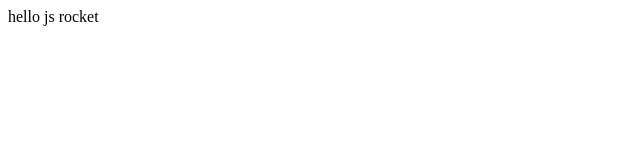
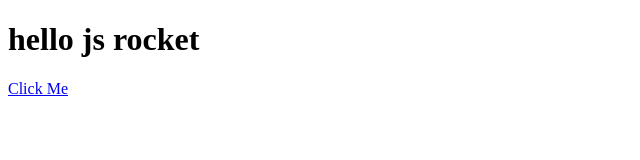
Before and after one commit to jackisgreat/js-rocket, a plain HTML site: page index.html in a window 1280 px wide. Shown: the whole page, without its empty margins (0-640 px from the left). Drawn offline with Linux system fonts and the light colour scheme.

Commit message:
sum java

```diff
--- /dev/null
+++ b/css/css.css
@@ -0,0 +1,2 @@
+@charset "UTF-8";
+/* CSS Document */
--- a/index.html
+++ b/index.html
@@ -2,13 +2,14 @@
 <html>
 <head>
 <meta charset="UTF-8">
-<title>Untitled Document</title>
+<title>JS Rocket</title>
+    <script type="text/javascript" src="javascript/java.js"></script>
+    <link href="css/css.css"
 </head>
 
 <body>
-    <script type="text/javascript">
-    console.log('hello there friends')
-    </script>
-hello js rocket
+    <h1>hello js rocket</h1>
+    <a href="#" onClick="car.fly();">Click Me</a>
 </body>
+
 </html>
--- /dev/null
+++ b/javascript/java.js
@@ -0,0 +1,35 @@
+// JavaScript Document
+
+
+
+  var car = {
+            make: 'Toyota',
+            type: 'landcruiser',
+            color: 'white',
+            year: '1984',
+            isTurnedOn: false,
+            numberOfWheels: 4,
+            seats: [
+                'seat1',
+                'seat2',
+                'seat3',
+                'seat4',
+            ],
+            turnOn: function() {
+                this.isTurnedOn = true;
+                },
+            fly: function() {
+                alert('fly');
+                },
+            switchCar: function(isOn) {
+                console.log ('turn car' + isOn)
+                if (isOn == true)
+                    {this.isTurnedOn = true;}
+                else (isOn == false)
+                    {this.isTurnedOn = false;}
+            }
+        }
+
+
+
+    console.log('hello there friends')
```
Also changed, not shown: 1 other file.
